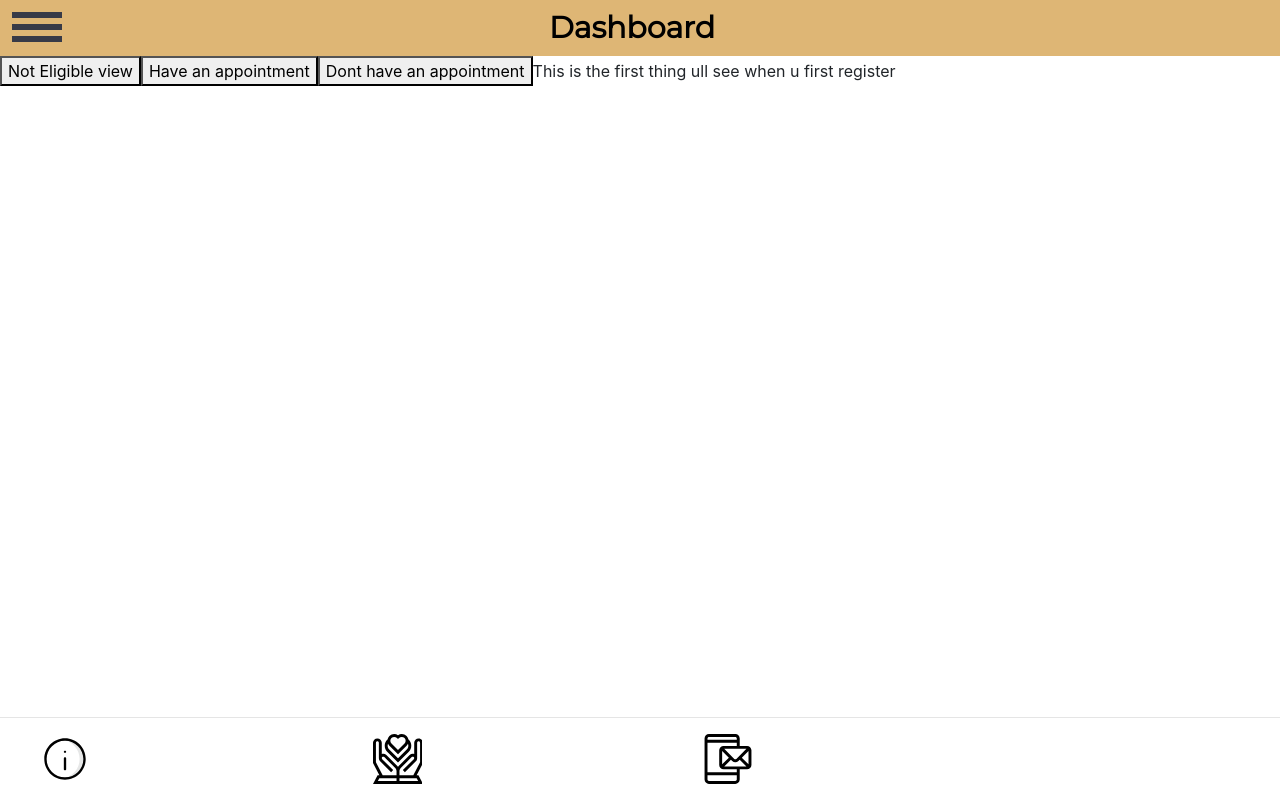
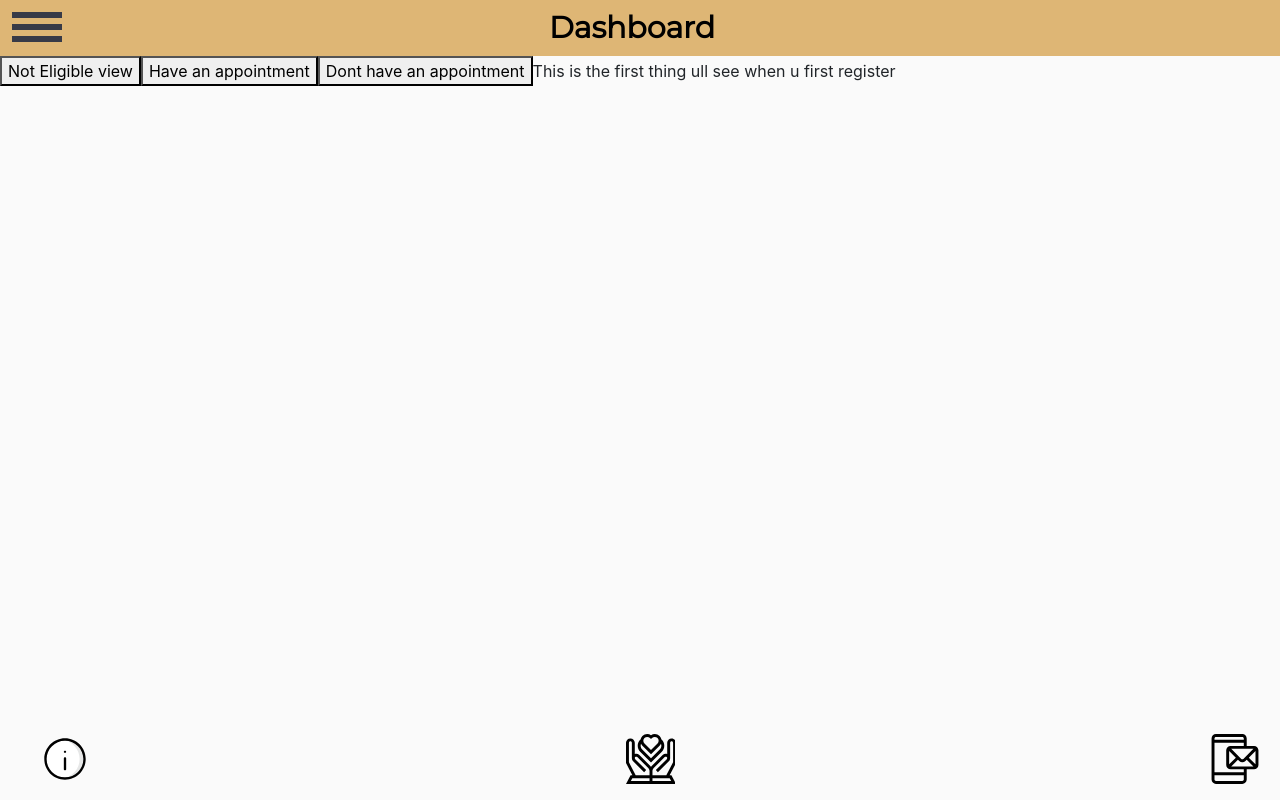
Before and after one commit to startach/ZM-BloodComponents, a React (Create React App) app in the folder client/: page /dashboard in a window 1280 px wide. Built offline with nearby package versions, Linux system fonts and the light colour scheme.

Commit message:
FIX bottomnav

```diff
--- a/client/src/Screens/dashboard.js
+++ b/client/src/Screens/dashboard.js
@@ -8,11 +8,16 @@ import BottomNavBar from '../components/BottomNavBar/BottomBar'
 
 const Dashboard = () => {
 
+
     return (
-        <div>
+        <ScreenContainer>
             <MenuHeader title="Dashboard" icon='burger'></MenuHeader>
             <DashboardMain> </DashboardMain>
-        </div>
+
+            <BottomNavBar />
+
+        </ScreenContainer>
+
     )
 }
 
--- a/client/src/components/App/App.js
+++ b/client/src/components/App/App.js
@@ -9,7 +9,7 @@ import Login from '../../Screens/login'
 import UserPage from '../UserPage/UserPage'
 import Register from '../../Screens/register'
 import AddAppointment from '../../Screens/addAppointment'
-import BottomNavBar from '../BottomNavBar/BottomBar'
+
 
 
 function App() {
@@ -30,7 +30,6 @@ function App() {
         <Redirect from='/' exact to="/dashboard" />
         <Redirect to='/not-found' />
       </Switch>
-      <BottomNavBar />
     </Router>
 
   );
--- a/client/src/components/BottomNavBar/BottomBar.js
+++ b/client/src/components/BottomNavBar/BottomBar.js
@@ -12,8 +12,7 @@ const addIconClass = (e) => {
 
   return (
     <div className='bottomBarContainer'>
-        <hr/>
-        <ul>
+        <ul className='listContainer'>
             <li className='iconContainer aboutBtn'  onClick={(e) => {addIconClass(e)}}>
                 <img className='ion-about' alt="About icon" tabIndex='1' src={aboutIcon}></img>
             </li>
--- a/client/src/components/BottomNavBar/bottomBar.css
+++ b/client/src/components/BottomNavBar/bottomBar.css
@@ -1,20 +1,26 @@
 .bottomBarContainer {
   position: fixed;
   bottom: 0;
-  display: table;
+  background-color: #fafafa;
+  overflow: hidden;
   width: 100vw;
-  justify-items: center;
-  justify-content: space-around;
-  margin: auto;
-  align-content: center;
+  }
+
+  .listContainer {
+
+    display: flex;
+    justify-content: space-between;
+    align-items: center;
+
+
   }
 
 .iconContainer{
   list-style: none;
-  display: inline-block;
   cursor: pointer;
-
   transition: all 0.4s ease-in;
+  margin-top: 15px;
+  margin-right: 20px;
 }
 
 .iconContainer:focus{
@@ -25,9 +31,7 @@
   border: solid 0.5px #c3b7b1;
   box-shadow: 3px 3px 5px #c3b7b1;
   border-radius: 35%;
-
   position: relative;
-
   animation: bottomBarEffect 0.6s ease-in;
   outline: none;
 }
@@ -45,6 +49,6 @@
 
 
 
-.donateIcon{
+/* .donateIcon{
   padding: 0 22vw 0 22vw;
-}
+} */
--- a/client/src/components/Dashboard/Dashboard.NoAppoin.js
+++ b/client/src/components/Dashboard/Dashboard.NoAppoin.js
@@ -74,6 +74,7 @@ let [state, setstate] = useState({})
     rowContainer.setAttribute('class','rowContainer')
     let tdDate=document.createElement('td')
     let tdTime=document.createElement('td')
+    let tBody=document.createElement('tbody')
     tdDate.setAttribute('class','rowClass')
     tdTime.setAttribute('class','rowClass')
 
@@ -87,7 +88,8 @@ let [state, setstate] = useState({})
     rowContainer.appendChild(tdDate);
     rowContainer.appendChild(tdTime);
     tdTime.appendChild(butt);
-    table.appendChild(rowContainer);
+    tBody.appendChild(rowContainer)
+    table.appendChild(tBody);
 
 
   }
```
Also changed, not shown: client/src/components/BottomNavBar/icons8-info-50.png (deleted).
